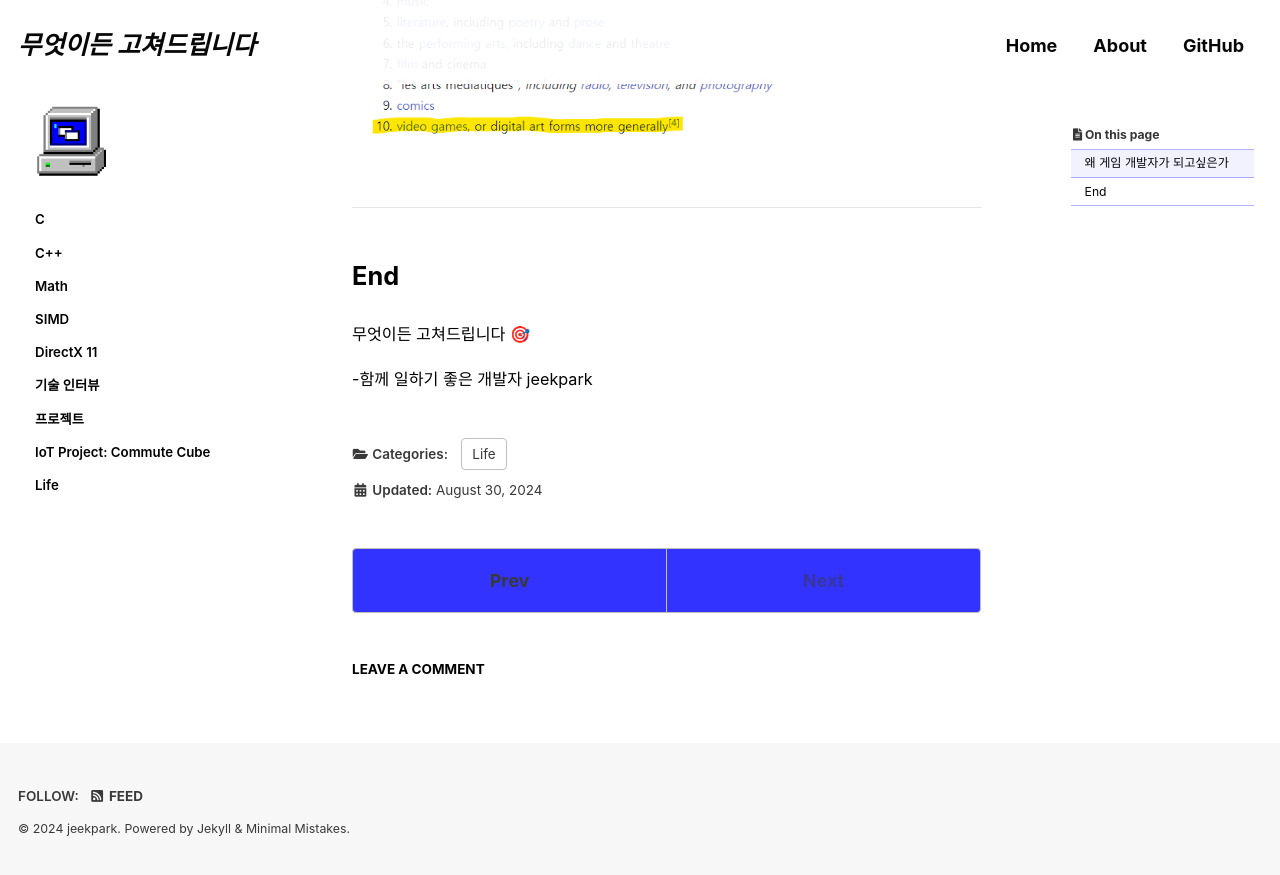
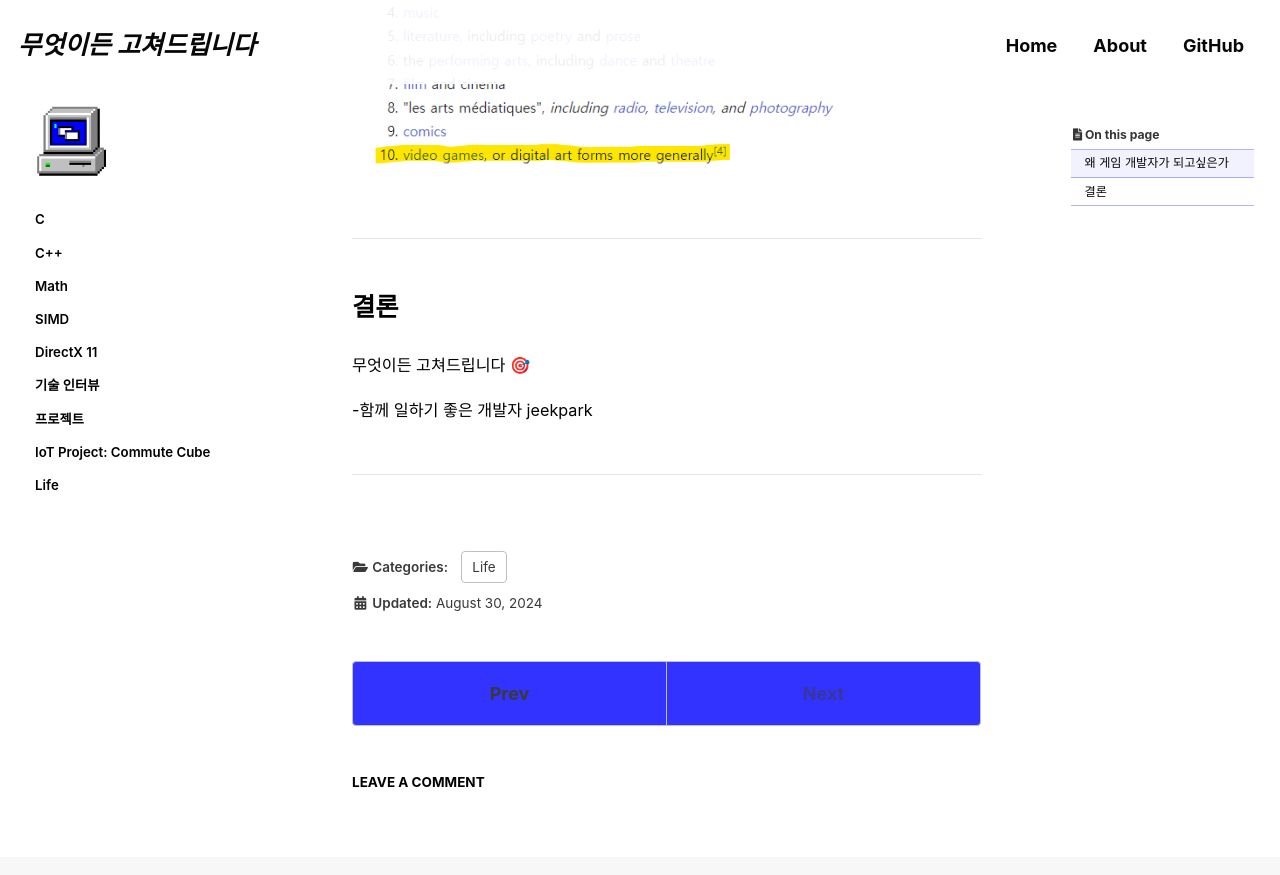
Before and after one commit to jeekpark/jeekpark.github.io, a Jekyll site: the page built from _posts/2024-08-30-life-reason-to-be-game-programmer.md, in a window 1280 px wide and 900 px high, scrolled down 1229 px. Shown: the top 875 px of the window. Built offline with Jekyll 4.4.1, drawn with Linux system fonts in a browser that asks for light colours; cached includes are drawn as plain includes; some web fonts are replaced; comment, search, counter and statistics services are not loaded.

Commit message:
Update: 2024-08-30

```diff
--- a/_posts/2024-08-30-life-reason-to-be-game-programmer.md
+++ b/_posts/2024-08-30-life-reason-to-be-game-programmer.md
@@ -33,12 +33,15 @@ user@hostname:~$ * shoots an ice bolt at target *
 **프랑스의 예술 분류법**
 **제10의 예술: 게임, 디지털 예술**
 
-<img src="https://github.com/jeekpark/jeekpark.github.io/blob/main/assets/images/posts_img/life/classificatory-disputes-about-art.png?raw=true" style="width: 70%; height: auto; object-fit: cover;">
+<img src="https://github.com/jeekpark/jeekpark.github.io/blob/main/assets/images/posts_img/life/classificatory-disputes-about-art.png?raw=true" style="width: 80%; height: auto; object-fit: cover;">
 
 ---
 
-# End
+# 결론
 
 무엇이든 고쳐드립니다 🎯
 
 -함께 일하기 좋은 개발자 jeekpark
+
+
+---
```
